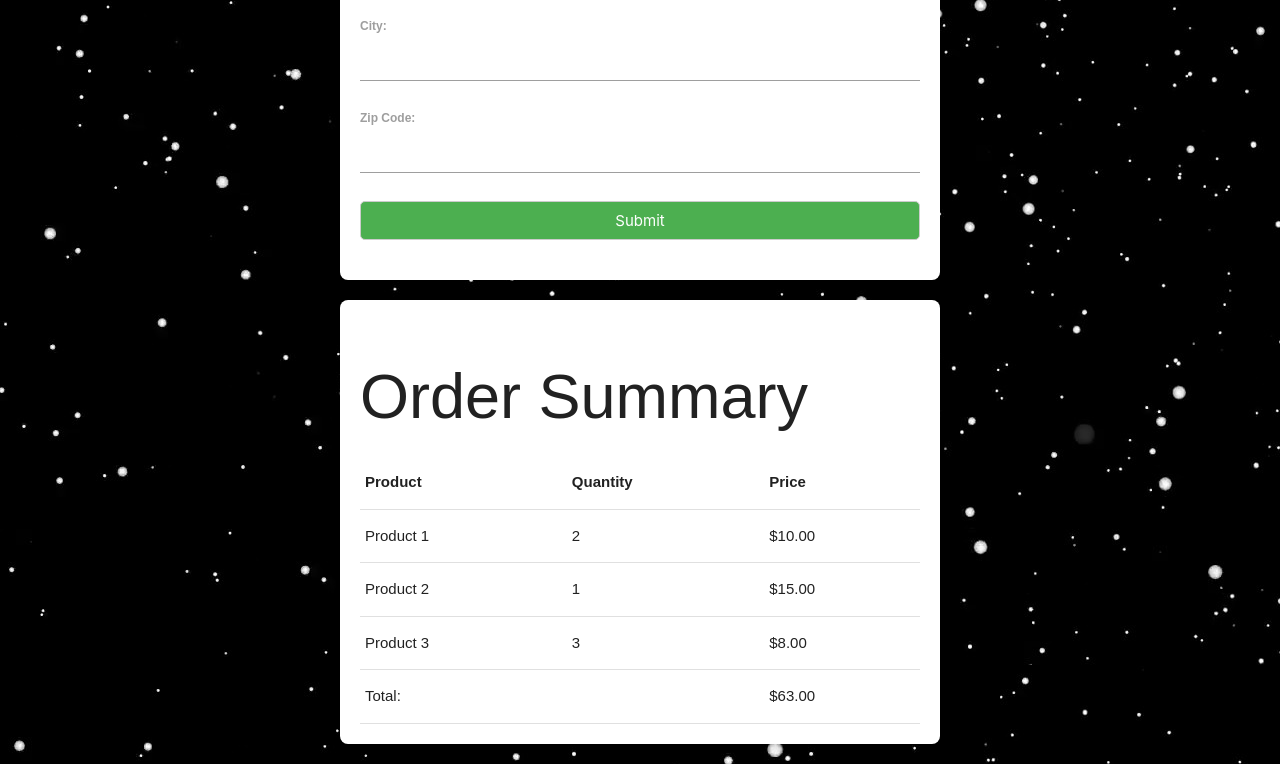
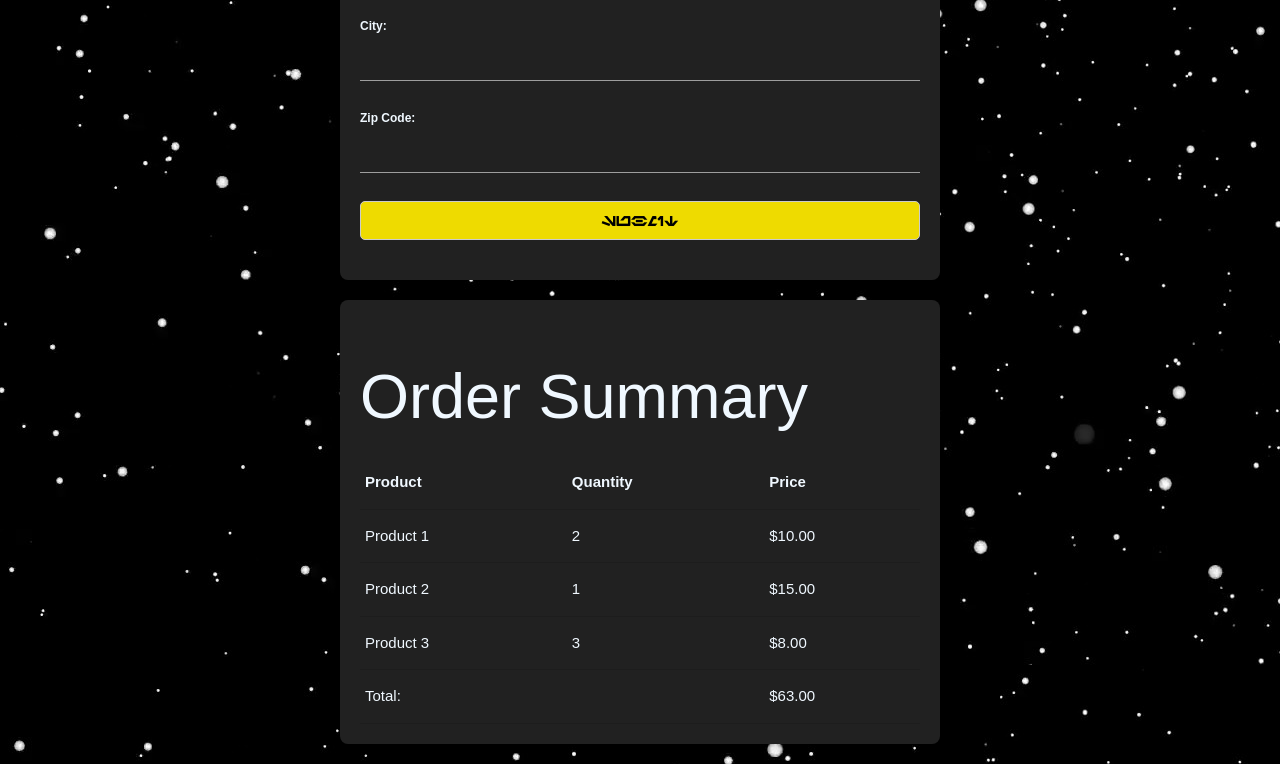
Before and after one commit to SamuelFullerCA/StarWars-Spaceship-Dealership, a plain HTML site: page checkout.html in a window 1280 px wide. Shown: the part 415-1179 px from the top of the page. Drawn offline with Linux system fonts and the light colour scheme; files whose address does not match are found by name.

Commit message:
pushing code to get fixed

```diff
--- a/Assets/CSS/checkout.css
+++ b/Assets/CSS/checkout.css
@@ -30,7 +30,7 @@ body{
 } */
 
 body {
-    font-family: Arial, sans-serif;
+    font-family: Arial, Helvetica, sans-serif;
     margin: 0;
     padding: 0;
     background-color: #f4f4f4;
@@ -40,6 +40,7 @@ body {
     max-width: 600px;
     margin: 20px auto;
     background-color: #fff;
+    color:  aliceblue;
     padding: 20px;
     border-radius: 8px;
     box-shadow: 0 0 10px rgba(0, 0, 0, 0.1);
@@ -50,6 +51,7 @@ body {
 .form-group label {
     display: block;
     font-weight: bold;
+    color:  aliceblue;
 }
 .form-group input {
     width: 100%;
@@ -57,9 +59,22 @@ body {
     border: 1px solid #ccc;
     border-radius: 5px;
     box-sizing: border-box;
+    color:  aliceblue;
 }
 .form-group input[type="submit"] {
-    background-color: #4caf50;
+    background-color: rgb(238, 219, 0);
     color: #fff;
     cursor: pointer;
+    color:  aliceblue;
 }
+
+#submitbutton {
+    font-family: Aurebesh;
+    font-weight: bold;
+    color: black;
+}
+
+@font-face {
+    font-family: Aurebesh;
+    src: url(../Aurebesh.ttf);
+}
--- a/checkout.html
+++ b/checkout.html
@@ -19,7 +19,7 @@
 </head>
 <body>
 
-<div class="container">
+<div class="container grey darken-4">
     <h2>Checkout</h2>
     <form action="#" method="post">
         <div class="form-group">
@@ -43,12 +43,12 @@
             <input type="text" id="zip" name="zip" required>
         </div>
         <div class="form-group">
-            <input type="submit" value="Submit">
+            <input id="submitbutton" type="submit" value="Submit">
         </div>
     </form>
 </div>
-
-    <div class="container">
+<aside>
+    <div class="container grey darken-4">
         <h1>Order Summary</h1>
         <table>
             <thead>
@@ -83,6 +83,7 @@
             </tfoot>
         </table>
     </div>
+</aside>
 
 <script src="./assets/css/script.js"></script>
 </body>
```
